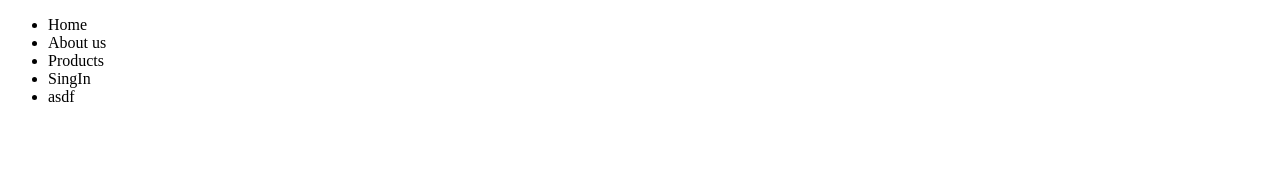
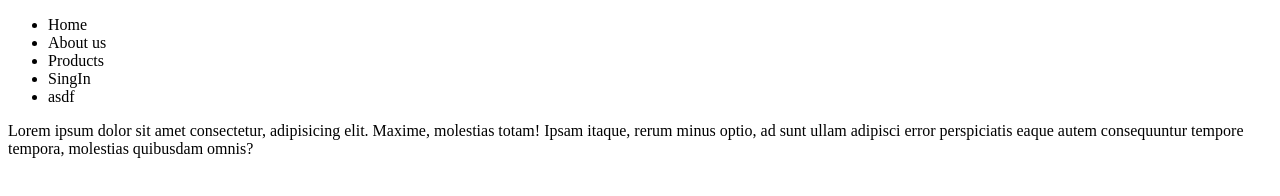
Before and after one commit to DevCodeHard/asdfasdfasdfasdf, a plain HTML site: page index.html in a window 1280 px wide. Drawn offline with Linux system fonts and the light colour scheme.

Commit message:
se agrego el main con un parrafo lorem

```diff
--- a/index.html
+++ b/index.html
@@ -17,6 +17,15 @@
                 <li>asdf</li>
             </ul>
         </nav>
+
+
+        <main>
+            <section>
+                <p>
+                    Lorem ipsum dolor sit amet consectetur, adipisicing elit. Maxime, molestias totam! Ipsam itaque, rerum minus optio, ad sunt ullam adipisci error perspiciatis eaque autem consequuntur tempore tempora, molestias quibusdam omnis?
+                </p>
+            </section>
+        </main>
     </header>
 </body>
 </html>
```
